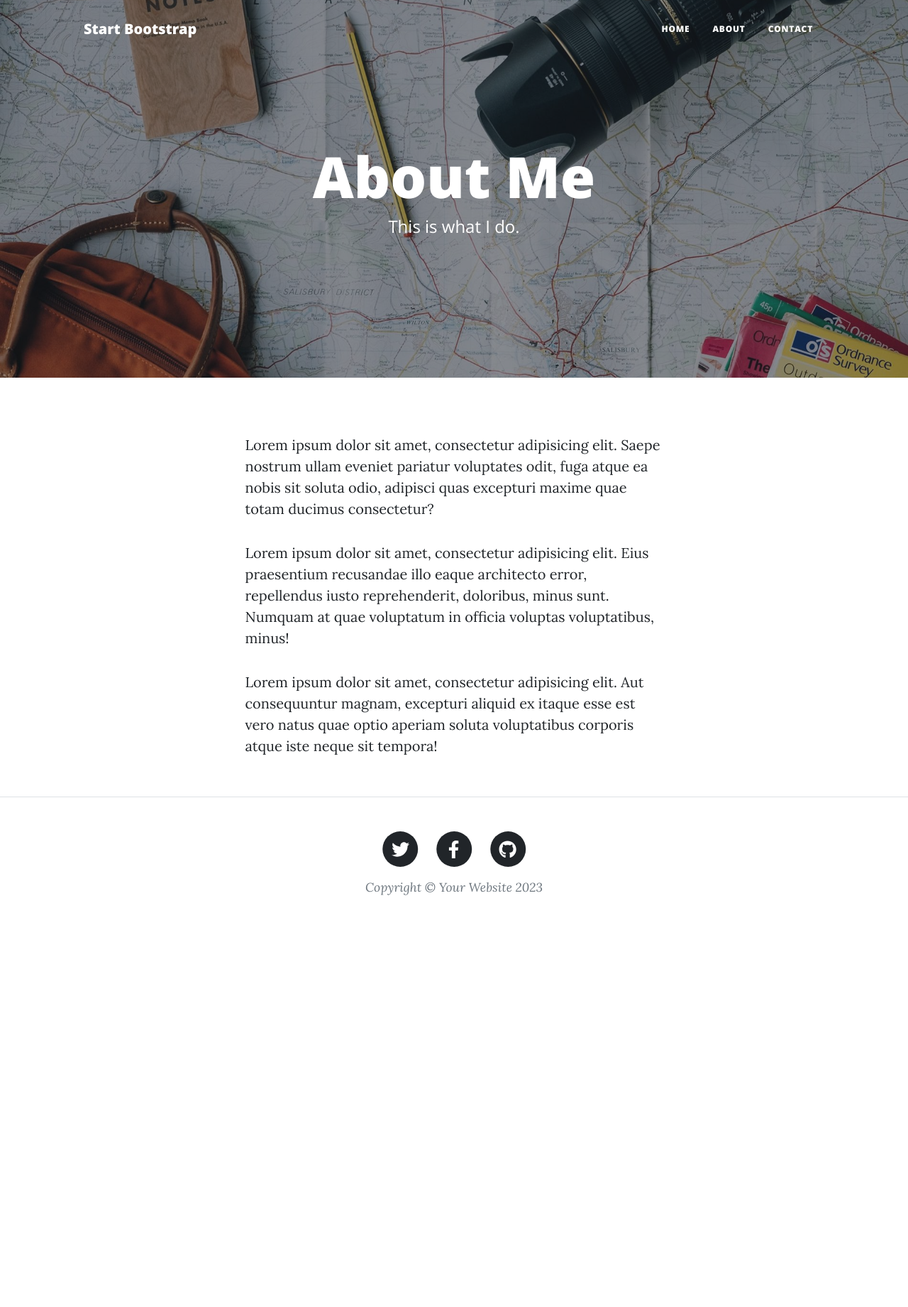
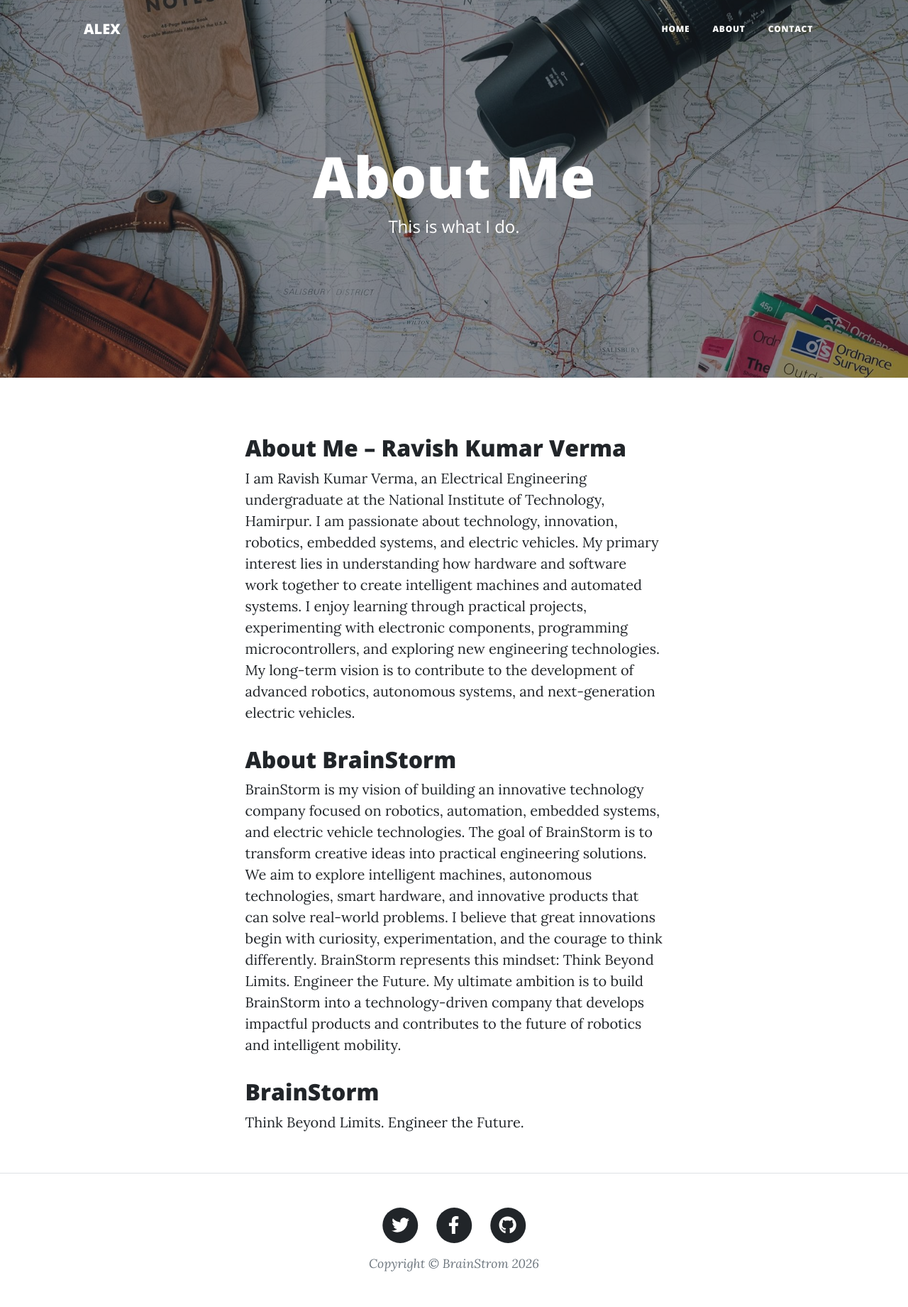
Before and after one commit to BrainStrom-Alex/Advance-Blog-Website, a Flask app: page /about in a window 1280 px wide. Shown: the whole page at 71% size. Before the commit the page ends 1261 px from the top, so only its background shows below. Run offline with Flask 3, Linux system fonts and the light colour scheme; some libraries are stand-ins or nearby versions.

Commit message:
Completed the Project

```diff
--- a/main.py
+++ b/main.py
@@ -81,12 +81,42 @@ def new_post():
         db.session.add(new_post)
         db.session.commit()
         return redirect(url_for("get_all_posts"))
-    return render_template("make-post.html", form=form)
+    return render_template("make-post.html", form=form, type="New Post")
 
 
 # TODO: edit_post() to change an existing blog post
+@app.route("/edit-post/<post_id>", methods=["GET", "POST"])
+def edit_post(post_id):
+    result = db.session.execute(db.select(BlogPost).where(BlogPost.id == post_id)).scalar()
+
+    form = PostForm(
+        title=result.title,
+        subtitle=result.subtitle,
+        body=result.body,
+        author=result.author,
+        img_url=result.img_url,
+    )
+
+    if form.validate_on_submit():
+        result.title = form.title.data
+        result.subtitle = form.subtitle.data
+        result.body = form.body.data
+        result.author = form.author.data
+        result.img_url = form.img_url.data
+        result.date = today.strftime("%B %d, %Y")
+        db.session.commit()
+        return redirect(url_for("show_post", post_id=post_id))
+    return render_template("make-post.html", form=form, type="Edit Post")
+
+
 
 # TODO: delete_post() to remove a blog post from the database
+@app.route("/delete/<post_id>")
+def delete_post(post_id):
+    result = db.session.execute(db.select(BlogPost).where(BlogPost.id == post_id)).scalar()
+    db.session.delete(result)
+    db.session.commit()
+    return redirect(url_for("get_all_posts"))
 
 # Below is the code from previous lessons. No changes needed.
 @app.route("/about")
--- a/templates/about.html
+++ b/templates/about.html
@@ -22,22 +22,24 @@
     <div class="row gx-4 gx-lg-5 justify-content-center">
       <div class="col-md-10 col-lg-8 col-xl-7">
         <p>
-          Lorem ipsum dolor sit amet, consectetur adipisicing elit. Saepe
-          nostrum ullam eveniet pariatur voluptates odit, fuga atque ea nobis
-          sit soluta odio, adipisci quas excepturi maxime quae totam ducimus
-          consectetur?
+          <h2>About Me – Ravish Kumar Verma</h2>
+          I am Ravish Kumar Verma, an Electrical Engineering undergraduate at the National Institute of Technology, Hamirpur. I am passionate about technology, innovation, robotics, embedded systems, and electric vehicles. My primary interest lies in understanding how hardware and software work together to create intelligent machines and automated systems.
+          I enjoy learning through practical projects, experimenting with electronic components, programming microcontrollers, and exploring new engineering technologies. My long-term vision is to contribute to the development of advanced robotics, autonomous systems, and next-generation electric vehicles.
         </p>
         <p>
-          Lorem ipsum dolor sit amet, consectetur adipisicing elit. Eius
-          praesentium recusandae illo eaque architecto error, repellendus iusto
-          reprehenderit, doloribus, minus sunt. Numquam at quae voluptatum in
-          officia voluptas voluptatibus, minus!
+          <h2>About BrainStorm</h2>
+
+          BrainStorm is my vision of building an innovative technology company focused on robotics, automation, embedded systems, and electric vehicle technologies.
+
+          The goal of BrainStorm is to transform creative ideas into practical engineering solutions. We aim to explore intelligent machines, autonomous technologies, smart hardware, and innovative products that can solve real-world problems.
+
+          I believe that great innovations begin with curiosity, experimentation, and the courage to think differently. BrainStorm represents this mindset: Think Beyond Limits. Engineer the Future.
+
+          My ultimate ambition is to build BrainStorm into a technology-driven company that develops impactful products and contributes to the future of robotics and intelligent mobility.
         </p>
         <p>
-          Lorem ipsum dolor sit amet, consectetur adipisicing elit. Aut
-          consequuntur magnam, excepturi aliquid ex itaque esse est vero natus
-          quae optio aperiam soluta voluptatibus corporis atque iste neque sit
-          tempora!
+          <h2>BrainStorm</h2>
+          Think Beyond Limits. Engineer the Future.
         </p>
       </div>
     </div>
--- a/templates/footer.html
+++ b/templates/footer.html
@@ -21,7 +21,7 @@
                               </a>
                           </li>
                           <li class="list-inline-item">
-                              <a href="#!">
+                              <a href="https://github.com/BrainStrom-Alex">
                                   <span class="fa-stack fa-lg">
                                       <i class="fas fa-circle fa-stack-2x"></i>
                                       <i class="fab fa-github fa-stack-1x fa-inverse"></i>
@@ -29,7 +29,7 @@
                               </a>
                           </li>
                       </ul>
-                      <div class="small text-center text-muted fst-italic">Copyright &copy; Your Website 2023</div>
+                      <div class="small text-center text-muted fst-italic">Copyright &copy; BrainStrom 2026</div>
                   </div>
               </div>
           </div>
--- a/templates/header.html
+++ b/templates/header.html
@@ -8,7 +8,7 @@
     />
     <meta name="description" content="" />
     <meta name="author" content="" />
-    <title>Clean Blog - Start Bootstrap Theme</title>
+    <title>Clean Blog - BrainStrom</title>
     {% block styles %}
     <!-- Load Bootstrap-Flask CSS here -->
     {{ bootstrap.load_css() }}
@@ -44,7 +44,7 @@
     <!-- Navigation-->
     <nav class="navbar navbar-expand-lg navbar-light" id="mainNav">
       <div class="container px-4 px-lg-5">
-        <a class="navbar-brand" href="/">Start Bootstrap</a>
+        <a class="navbar-brand" href="/">ALEX</a>
         <button
           class="navbar-toggler"
           type="button"
--- a/templates/make-post.html
+++ b/templates/make-post.html
@@ -12,7 +12,7 @@
       <div class="col-md-10 col-lg-8 col-xl-7">
         <div class="page-heading">
           <!-- TODO: Show a different h1 if editing existing post -->
-          <h1>New Post</h1>
+          <h1>{{ type }}</h1>
           <span class="subheading"
             >You're going to make a great blog post!</span
           >
--- a/templates/post.html
+++ b/templates/post.html
@@ -12,6 +12,7 @@
             >Posted by
             <a href="#">{{ post.author }}</a>
             on {{ post.date }}
+
           </span>
         </div>
       </div>
@@ -30,7 +31,7 @@
           <!-- TODO: Editing posts-->
           <a
             class="btn btn-primary float-right"
-            href="TODO: Add code to edit_post here"
+            href="{{ url_for('edit_post', post_id=post.id) }}"
             >Edit Post</a
           >
         </div>
```
Also changed, not shown: templates/index.html (+6 -5 lines), instance/posts.db.
